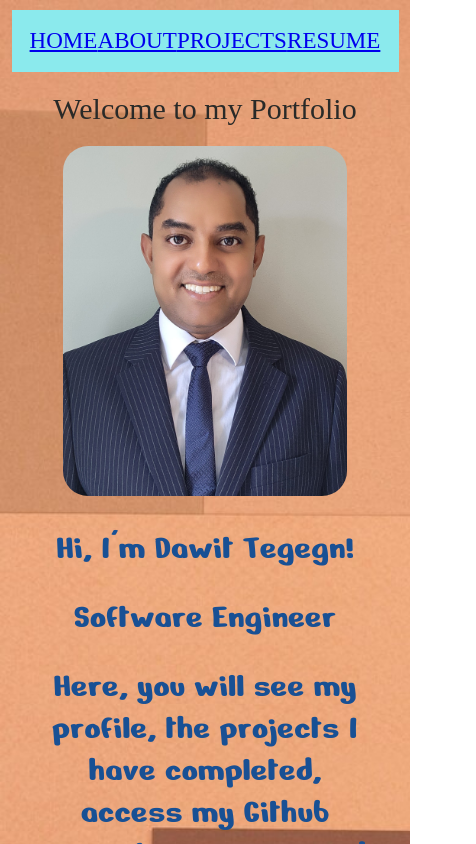
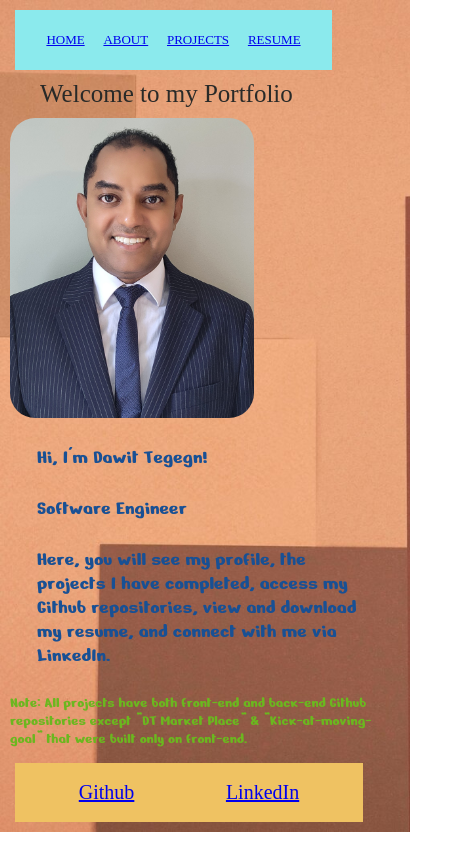
Before and after one commit to davedawita/Dawit-Tegegn-Portfolio---FrontEnd, a React (Create React App) app: page / in a window 390 px wide. Shown: the top 844 px of the page, 476 px wide, since content can reach past the window. Built offline with nearby package versions, Linux system fonts and the light colour scheme; a web font is replaced by a local one.

Commit message:
Some Responsive Design Done

```diff
--- a/src/App.css
+++ b/src/App.css
@@ -3,7 +3,7 @@
   background-size: cover;
   margin: 0 auto;
   /* background-position: 50% 60%; */
-  /* height: 200vh; */
+  /* height: 100vh; */
   width: 100vw;
   color: rgb(41, 42, 40);
 
@@ -27,15 +27,25 @@
   color: black;
 }
 
+.footer {
+  display: flex;
+  justify-content: space-around;
+  border: "3px solid beige";
+  padding: 18px;
+  width: 90%;
+  margin: 0 0 20px 73px;
+  font-size: 27px;
+  background-color: #EFC262;
+  color: white;
+  text-decoration: "none";
+}
+
 .profilepicture {
   height: 350px;
   border-radius: 25px;
   border-color: blue;
   border-width: 50px;
-
   animation: zoomIn 2s ease-in-out;
-  /* animation: spin 0.6s ease-in-out; */
-
 }
 
 .welcome {
@@ -94,19 +104,11 @@
 
 .projectlist {
   list-style: none;
-  /* display: flexbox; */
-
   grid-area: proj;
   display: flexbox;
-  /* flex-wrap: wrap; */
   justify-content: space-evenly;
-
   animation: zoomIn 2s ease-in-out;
-
-
-  /* flex-direction: row; */
   display: inline-block;
-  /* margin: 0px 5px 0px 5px;  */
   padding: 10px 50px 10px 10px;
 }
 
@@ -132,16 +134,9 @@
   font-weight: 400;
   font-style: normal;
   font-size: 18px;
-  /* background-color: rgb(202, 30, 30); */
   border-radius: 15px;
   box-shadow: 0cqmax;
   margin: 5px 0 0 0;
-}
-
-.profilepicture {
-
-  /* position: relative; */
-
 }
 
 @keyframes slideDown {
@@ -177,43 +172,111 @@
   }
 }
 
-/* @keyframes spin {
-  0% {
-    transform: rotate(0 deg);
-    opacity: 0;
+
+@media (max-width: 500px){
+  .App {
+    text-align: left;
+    width: 100vw;
+    margin: 0 auto;
   }
-  100% {
-    transform: rotate(360deg);
-    opacity: 1;
+
+  .header {
+
+    justify-content: space-around;
+    border: "3px solid beige";
+    width: 70%;
+    margin: 0 5px 0 5px;
+    font-size: 13px;
+    padding: 22px;
+    align:center;
   }
-} */
 
+  .footer {
+    display: flex;
+    justify-content: space-around;
+    border: "3px solid beige";
+    padding: 18px;
+    width: 80%;
+    margin:0 5px 0 5px;
+    font-size: 20px;
+    background-color:#EFC262;
+    color: white;
+  }
 
+  .profilepicture {
+    height: 300px;
+    display: flex;
+    align-items: center;
+  }
 
+  .welcome {
+    display:flex;
 
+    font-size: 25px;
+    margin: 10px 30px 10px 30px;
+  }
 
-/* .App-logo {
-  height: 40vmin;
-  pointer-events: none;
-}
+  .homepage {
+    font-weight: 100;
+    font-size: 20px;
+    margin: 27px;
+  }
 
-@media (prefers-reduced-motion: no-preference) {
-  .App-logo {
-    animation: App-logo-spin infinite 20s linear;
+  .note {
+    font-style: normal;
+    font-size: 15px;
+  }
+
+  .aboutbody {
+    font-weight: 700;
+    font-size: 13px;
+    display:flex;
+    justify-content: flex-start;
+  }
+
+  .about {
+    margin: 0 10px 330px 75px;
+
+  }
+
+  .resume {
+    font-weight: 20;
+    font-size: 30px;
+    margin: 60px 0 520px 0;
+  }
+
+  .projectlist {
+
+    /* flex-direction: row; */
+    display: inline-block;
+    padding: 10px 20px 10px 10px;
+  }
+
+  .projectimage {
+    padding: 20px 20px 20px 20px;
+    border-radius: 15px;
+    width: 750px;
+    height:480px;
+    margin: 20px 20px 10px 75px;
+  }
+  .image {
+    width: 300px;
+    height: 150px;
+
+  }
+
+  .projlinks {
+    display: flex;
+    justify-content: space-evenly;
+    font-size: 15px;
+    margin: 10px 0 0 0;
+  }
+
+  .linksbutton {
+    font-weight: 400;
+    font-size: 18px;
+    border-radius: 15px;
+    box-shadow: 0cqmax;
+    margin: 5px 0 0 0;
   }
 }
-
-.App-header {
-  background-color: #282c34;
-  min-height: 100vh;
-  display: flex;
-  flex-direction: column;
-  align-items: center;
-  justify-content: center;
-  font-size: calc(10px + 2vmin);
-  color: white;
-}
-
-.App-link {
-  color: #61dafb;
-} */
--- a/src/components/Footer.js
+++ b/src/components/Footer.js
@@ -2,23 +2,23 @@ import { Link } from "react-router-dom";
 
 function Footer(props) {
   //inline style for the nav tag
-  const navStylefooter = {
-    display: "flex",
-    justifyContent: "space-around",
-    border: "3px solid beige",
-    padding: "18px",
-    width: "90%",
-    margin: "0 0 20px 73px",
-    fontSize: "27px",
-    backgroundColor: "#EFC262",
-    textColor: "white",
-    // textDecoration: "none",
+  // const navStylefooter = {
+  //   display: "flex",
+  //   justifyContent: "space-around",
+  //   border: "3px solid beige",
+  //   padding: "18px",
+  //   width: "90%",
+  //   margin: "0 0 20px 73px",
+  //   fontSize: "27px",
+  //   backgroundColor: "#EFC262",
+  //   textColor: "white",
+  //   // textDecoration: "none",
 
-  };
+  // };
 
   return (
     <footer>
-      <nav style={navStylefooter}>
+      <nav className="footer">
         <a href="https://github.com/davedawita" target='_blank'>Github</a>
         <a href="https://www.linkedin.com/in/dawitabrtegegn/" target='_blank'>LinkedIn</a>
       </nav>
--- a/src/pages/Projects.js
+++ b/src/pages/Projects.js
@@ -25,7 +25,7 @@ function Projects(props) {
           <li>
             <div className="projectimage">
               <h1 className="welcome">Project Name: {project.name}</h1>
-                <img style={{ width: 700, height: 350 }} src={project.image} alt="image" />
+                <img className="image" style={{ width: 700, height: 350 }} src={project.image} alt="image" />
                   <div className="projlinks">
                     <a href={project.gitFrontEnd} target='_blank' >
                     <button className="linksbutton">Github-Front-End</button>
```
